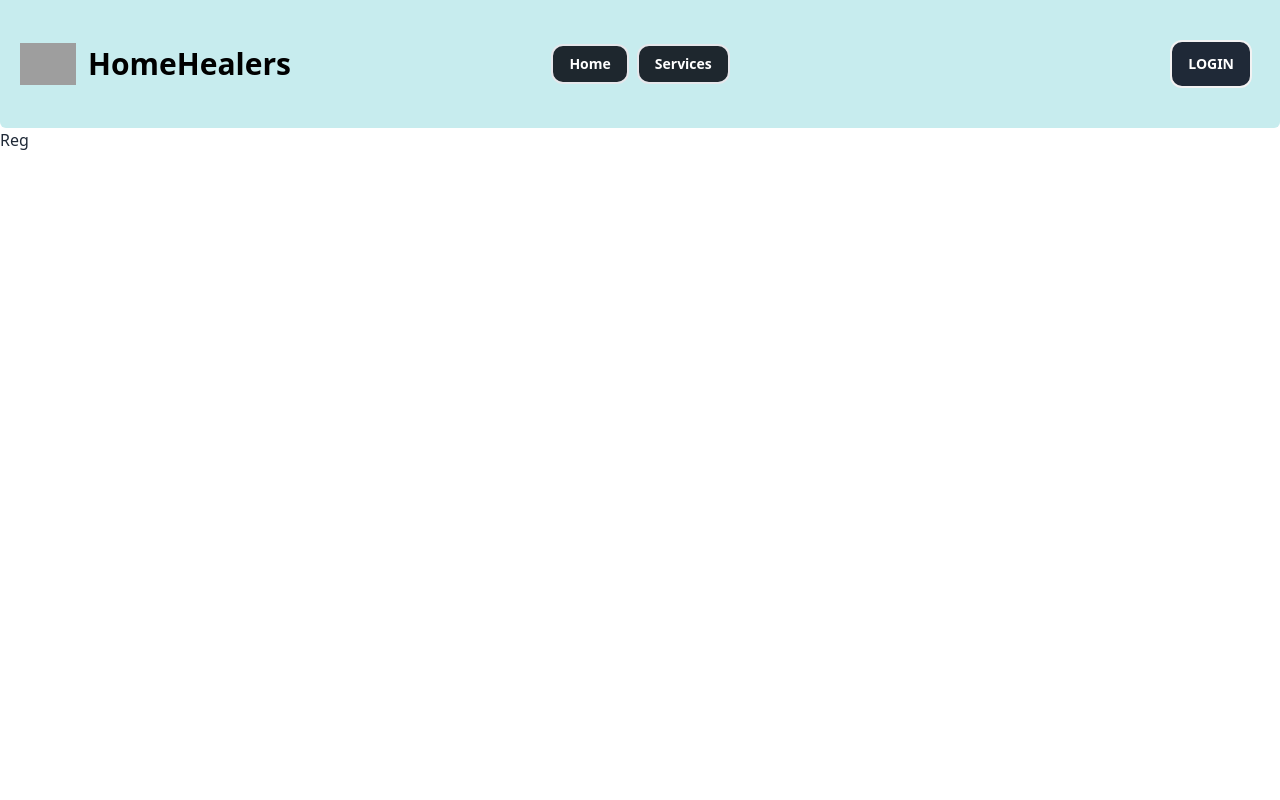
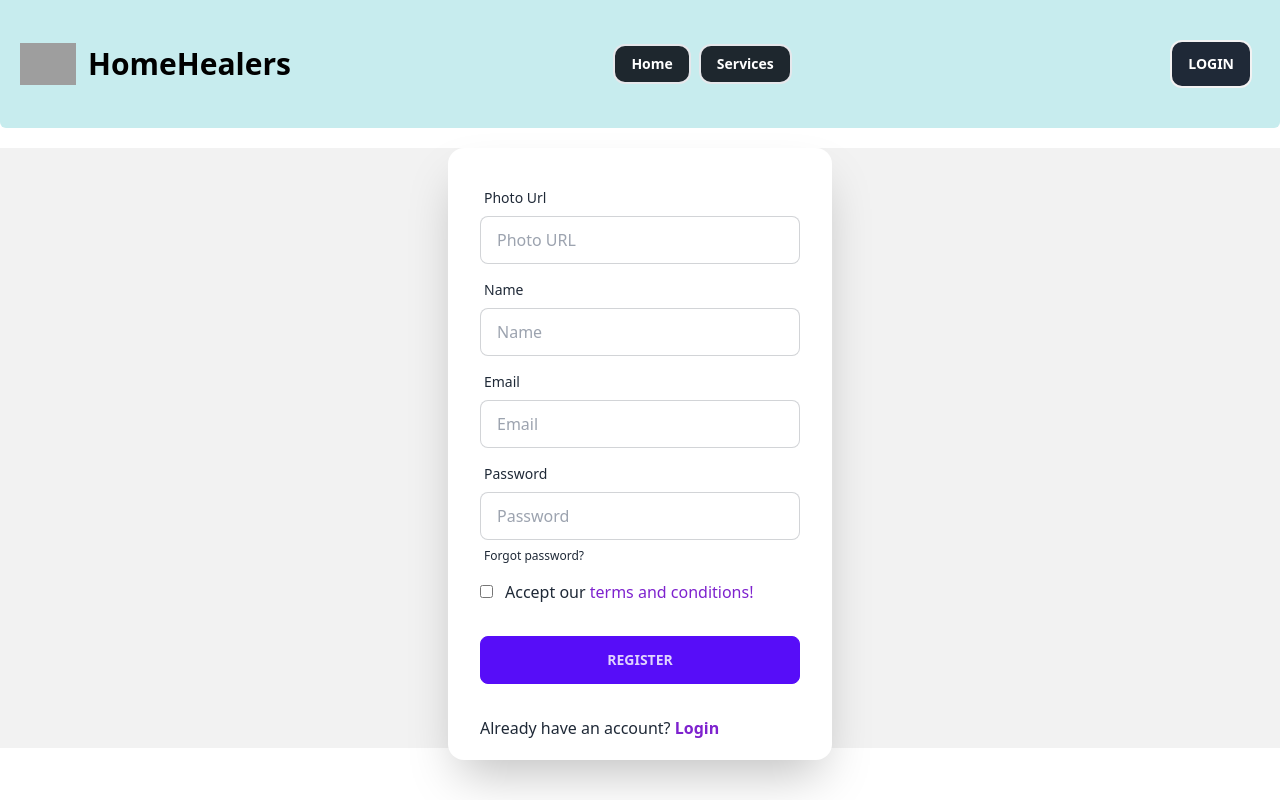
Before and after one commit to dronatoo21/home-healers-client, a React (Vite) app: page /register in a window 1280 px wide. Built offline with nearby package versions, Linux system fonts and the light colour scheme; no server answers; grey boxes are pictures that could not be loaded.

Commit message:
completed register page

```diff
--- a/src/Layout/Root.jsx
+++ b/src/Layout/Root.jsx
@@ -1,11 +1,14 @@
 import { Outlet } from 'react-router-dom';
 import Navbar from '../Pages/Shared/Navbar/Navbar';
+import { ToastContainer } from 'react-toastify';
+import 'react-toastify/dist/ReactToastify.css';
 
 const Root = () => {
     return (
         <div className='container mx-auto'>
             <Navbar/>
             <Outlet/>
+            <ToastContainer/>
         </div>
     );
 };
--- a/src/Pages/Register/Register.jsx
+++ b/src/Pages/Register/Register.jsx
@@ -1,7 +1,107 @@
+import { useContext, useState } from "react";
+import { AuthContext } from "../../Providers/AuthProvider";
+import { toast } from "react-toastify";
+import { Link, useLocation, useNavigate } from "react-router-dom";
+import { updateProfile } from "firebase/auth";
 const Register = () => {
+    const { createUser } = useContext(AuthContext)
+    const [registerError, setRegisterError] = useState('');
+    const [success, setSuccess] = useState('');
+    const location = useLocation();
+    const navigate = useNavigate();
+    const handleRegister = e => {
+        e.preventDefault();
+        const name = e.target.name.value;
+        const email = e.target.email.value;
+        const password = e.target.password.value;
+        const checked = e.target.checkbox.checked;
+        const photoUrl = e.target.photourl.value;
+        console.log(name, email, password);
+        setRegisterError('');
+        setSuccess('');
+        if(!/^[a-zA-Z0-9._%+-]+@[a-zA-Z0-9.-]+\.[a-zA-Z]{2,}$/.test(email)){
+          setRegisterError('Please write a valid email!');
+          return;
+        }else if(password.length < 6) {
+            setRegisterError('Password must be at least 6 characters')
+            return ;
+        }else if (!/[!@#$%^&*()_+{}[\]:;<>,.?~\\-]/.test(password)) {
+          return setRegisterError('Password must contain at least one special character')
+        }else if(!/[A-Z]/.test(password)) {
+            setRegisterError('Your password must have at least 1 upper case letter');
+            return;
+        }  else if(!checked){
+            setRegisterError('Please accept our terms and conditions');
+            return;
+        }
+        createUser(email, password)
+        .then(res => {
+            console.log(res.user);
+            setSuccess('Successfully Registered')
+            toast("successfully Registered");
+            navigate(location?.state ? location.state : '/')
+            updateProfile(res.user, {
+              displayName: name,
+              photoURL: photoUrl
+            })
+            .then(()=> {
+              window.location.reload()
+            })
+            .catch(error=> console.error(error.message))
+        })
+        .catch(error => {
+            setRegisterError(error.message);
+        });
+    }
     return (
-        <div>
-            <h1>Reg</h1>
+        <div className="my-5">
+            <div className="hero h-[600px] bg-base-200">
+                <div className="card flex-shrink-0 w-full max-w-sm shadow-2xl bg-base-100">
+                  <form onSubmit={handleRegister} className="card-body">
+                    <div className="form-control">
+                      <label className="label">
+                        <span className="label-text">Photo Url</span>
+                      </label>
+                      <input type="text" placeholder="Photo URL" name="photourl" className="input input-bordered" required />
+                    </div>
+                    <div className="form-control">
+                      <label className="label">
+                        <span className="label-text">Name</span>
+                      </label>
+                      <input type="text" placeholder="Name" name="name" className="input input-bordered" required />
+                    </div>
+                    <div className="form-control">
+                      <label className="label">
+                        <span className="label-text">Email</span>
+                      </label>
+                      <input type="email" placeholder="Email" name="email" className="input input-bordered" required />
+                    </div>
+                    <div className="form-control">
+                      <label className="label">
+                        <span className="label-text">Password</span>
+                      </label>
+                      <input type="password" placeholder="Password" name="password" className="input input-bordered" required />
+                      <label className="label">
+                        <a href="#" className="label-text-alt link link-hover">Forgot password?</a>
+                      </label>
+                    </div>
+                    <div>
+                        <input type="checkbox" name="checkbox" id="terms" />
+                        <label  className="ml-3" htmlFor="terms">Accept our <a className="text-purple-700 font-medium" href="#">terms and conditions!</a></label>
+                    </div>
+                    <div className="form-control mt-6">
+                      <button className="btn btn-primary">Register</button>
+                    </div>
+                  </form>
+                  {
+                    registerError && <p className="text-red-700 px-8 pb-5">{registerError}</p>
+                  }
+                  {
+                    success && <p className="text-green-500 px-8 pb-5">{success}</p>
+                  }
+                  <p className="px-8 pb-5">Already have an account? <Link className="text-purple-700 font-bold" to="/login">Login</Link></p>
+                </div>
+            </div>
         </div>
     );
 };
--- a/src/Pages/Shared/Navbar/Navbar.jsx
+++ b/src/Pages/Shared/Navbar/Navbar.jsx
@@ -19,9 +19,16 @@ const Navbar = () => {
         {
             user &&
         <li>
-            <button className="ml-2 border-2 rounded-xl font-semibold px-4 py-2 bg-[#1e272e] text-white hover:border-black hover:text-black">
+            {/* <button className="ml-2 border-2 rounded-xl font-semibold px-4 py-2 bg-[#1e272e] text-white hover:border-black hover:text-black">
                 <NavLink to="#">Dashboard</NavLink>
-            </button>
+            </button> */}
+            <div className="dropdown dropdown-bottom dropdown-end">
+              <label tabIndex={0} className="ml-2 border-2 rounded-xl font-semibold bg-[#1e272e] text-white hover:border-black hover:text-black">Dashboard</label>
+              <ul tabIndex={0} className="dropdown-content z-[1] menu p-2 shadow bg-base-100 rounded-box w-52">
+                <li><a>Item 1</a></li>
+                <li><a>Item 2</a></li>
+              </ul>
+            </div>
         </li>
         }
     </>
@@ -35,12 +42,12 @@ const Navbar = () => {
       };
     return (
         <div>
-            <div className="navbar h-[240px] md:h-56 gap-3 lg:h-32 bg-[#c7ecee] rounded-b-md md:px-5 flex flex-col lg:flex-row lg:justify-between">
+            <div className="navbar h-[240px] md:h-60 gap-3 lg:h-32 bg-[#c7ecee] rounded-b-md md:px-5 flex flex-col lg:flex-row lg:justify-between">
             <div>
                 <img className="w-14" src="https://i.ibb.co/bFZy9XX/logo.png" alt="logo" />
                 <h1 className="text-2xl md:text-3xl font-bold ml-3 text-black">HomeHealers</h1>
             </div>
-            <div className={user ? "lg:ml-[730px]" : "-ml-[180px]"}>
+            <div className="lg:-ml-14">
                 <ul className="menu menu-horizontal px-1">
                     {links}
                 </ul>
@@ -60,5 +67,4 @@ const Navbar = () => {
         </div>
     );
 };
-
 export default Navbar;
--- a/src/Providers/AuthProvider.jsx
+++ b/src/Providers/AuthProvider.jsx
@@ -1,5 +1,5 @@
 import { createContext, useEffect, useState } from "react";
-import { onAuthStateChanged, signInWithEmailAndPassword, signInWithPopup, signOut } from "firebase/auth";
+import { createUserWithEmailAndPassword, onAuthStateChanged, signInWithEmailAndPassword, signInWithPopup, signOut } from "firebase/auth";
 import Auth from "../Firebase/firebase.config";
 
 
@@ -7,6 +7,12 @@ export const AuthContext = createContext(null)
 
 const AuthProvider = ({children}) => {
     const [user, setUser] = useState(null);
+
+
+    const createUser = (eamil, password) => {
+        return createUserWithEmailAndPassword(Auth, eamil, password)
+    }
+
     const loginUser = (eamil, password) => {
         return signInWithEmailAndPassword(Auth , eamil, password)
     }
@@ -29,7 +35,7 @@ const AuthProvider = ({children}) => {
         }
     },[]);
 
-    const authInfo = {loginUser, googleLogin, user, logout}
+    const authInfo = {loginUser, googleLogin, user, logout, createUser}
     return (
         <div>
             <AuthContext.Provider value={authInfo}>
```
